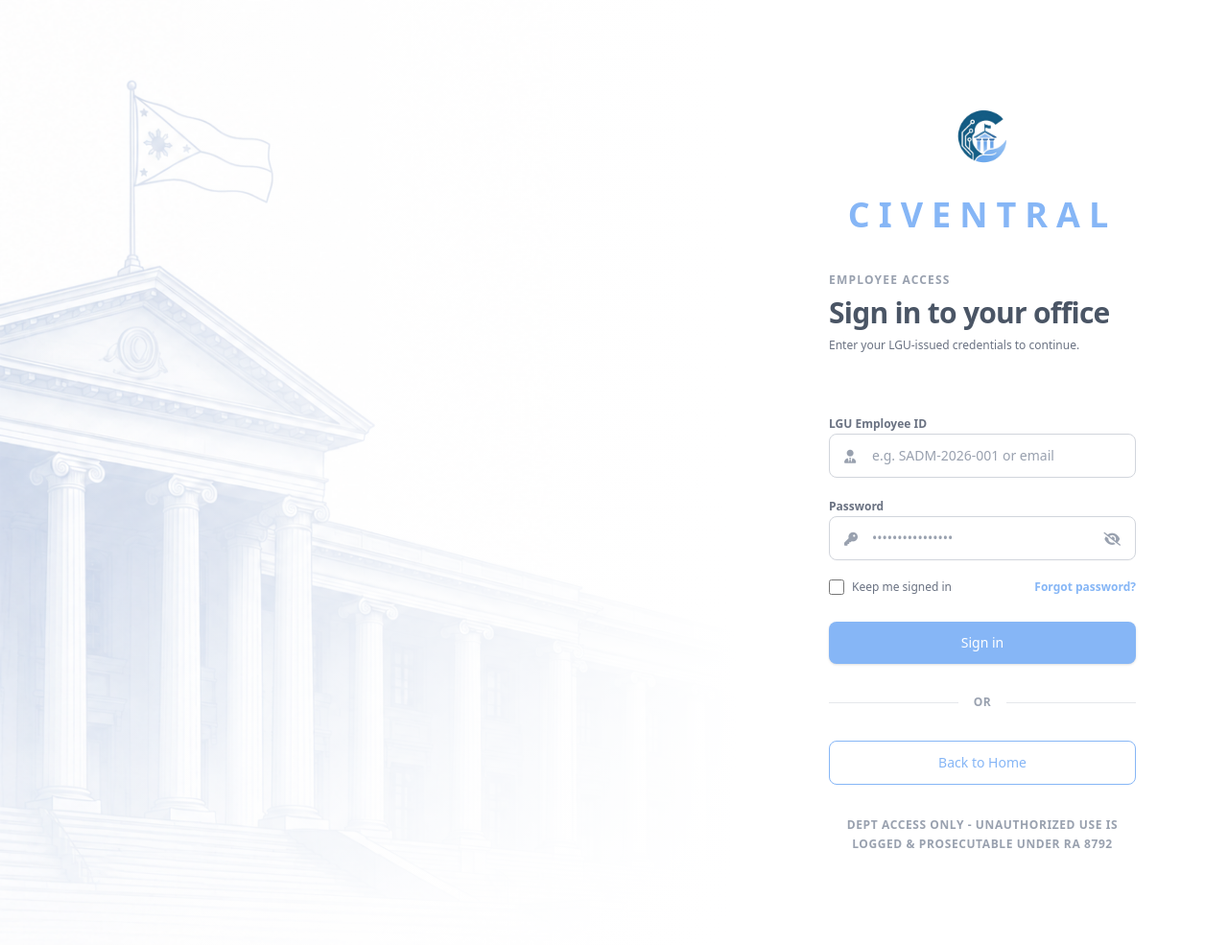
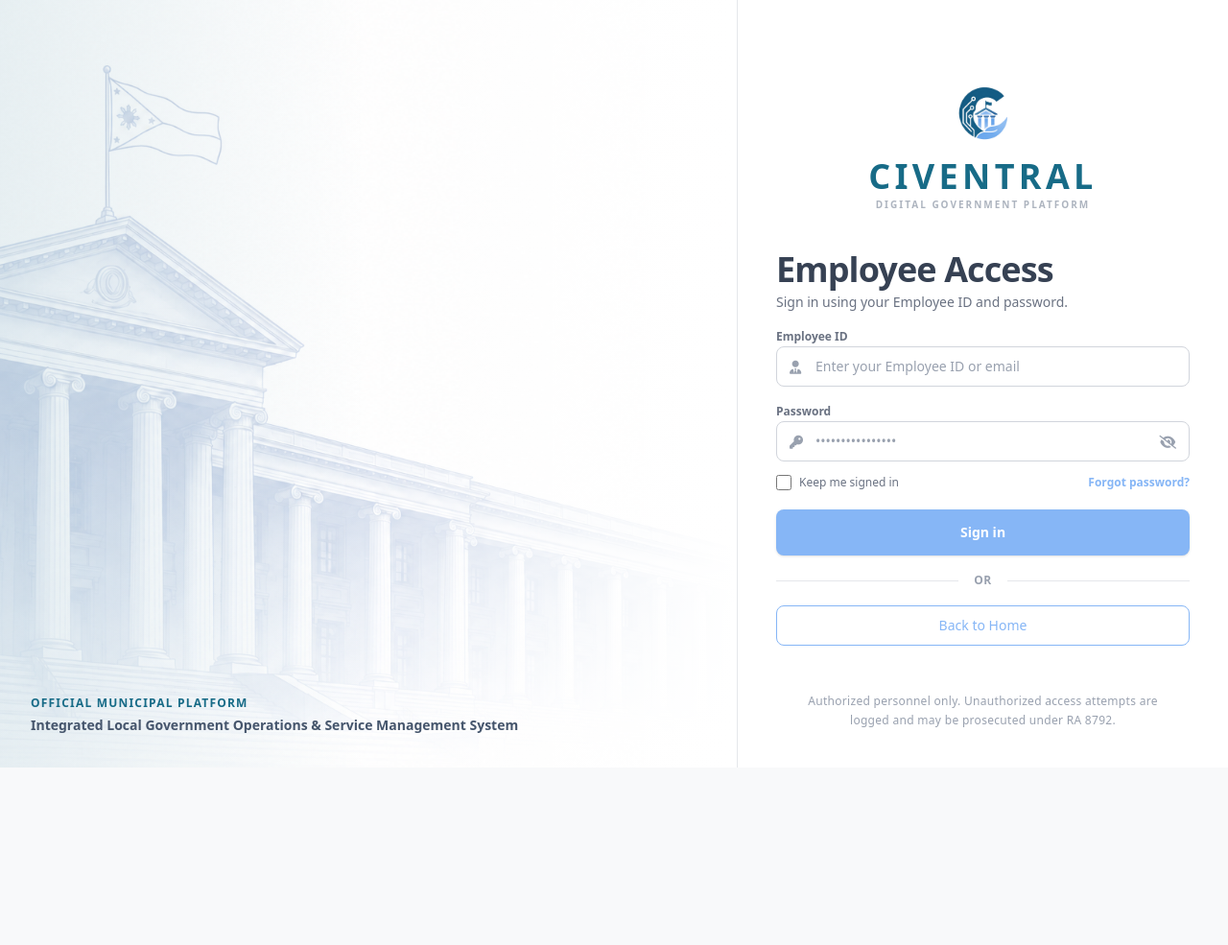
Before and after one commit to Jayson1204/Urban-Planning, a PHP site: page /login.php in a window 1280 px wide. Shown: the whole page at 96% size. After the commit the page ends 800 px from the top, so only its background shows below. Run offline with PHP 8.4, Linux system fonts and the light colour scheme; some libraries are stand-ins or nearby versions.

Commit message:
login ui

```diff
--- a/assets/js/login.js
+++ b/assets/js/login.js
@@ -14,27 +14,68 @@ function togglePasswordVisibility() {
     }
 
       // FOR THE FUCKING MODALS
+    let statusAlertTimer = null;
+
+    function hideStatusAlert() {
+      const modal = document.getElementById('statusModal');
+      if (!modal) return;
+      if (statusAlertTimer) {
+        clearTimeout(statusAlertTimer);
+        statusAlertTimer = null;
+      }
+      modal.classList.add('opacity-0', '-translate-y-2');
+      setTimeout(() => {
+        modal.classList.add('hidden');
+      }, 250);
+    }
+
     function showStatusAlert(type, customMessage = "") {
       const modal = document.getElementById('statusModal');
       const icon = document.getElementById('modalIcon');
+      const title = document.getElementById('modalTitle');
       const msgText = document.getElementById('modalMessage');
 
-      modal.classList.remove('hidden');
-      modal.className = "mt-4 border rounded-lg p-4 flex items-start space-x-3 transition-all duration-300";
+      if (!modal) return;
+
+      if (statusAlertTimer) {
+        clearTimeout(statusAlertTimer);
+        statusAlertTimer = null;
+      }
+
+      modal.classList.remove('hidden', 'opacity-0', '-translate-y-2', 'border-rose-200', 'bg-rose-50/95', 'text-rose-900', 'border-emerald-200', 'bg-emerald-50/95', 'text-emerald-900', 'border-amber-200', 'bg-amber-50/95', 'text-amber-900');
+      modal.className = "transform transition-all duration-300 ease-out border rounded-xl p-4 flex items-start space-x-3 shadow-lg relative my-2";
 
       if (type === 'success') {
-        modal.classList.add('border-green-200', 'bg-green-50', 'text-green-700');
-        icon.innerHTML = '<img src="assets/images/spinner.svg" class="h-6 w-6 shrink-0" alt="Loading...">';
-        msgText.textContent = customMessage || "Login successful. Redirecting...";
+        modal.classList.add('border-emerald-200', 'bg-emerald-50/95', 'text-emerald-900');
+        if (icon) icon.innerHTML = '<div class="w-8 h-8 rounded-full bg-emerald-100 flex items-center justify-center text-emerald-600 shadow-xs"><i class="fa-solid fa-circle-check text-base"></i></div>';
+        if (title) title.textContent = "Success";
+        msgText.textContent = customMessage || "Login successful. Entering dashboard...";
       } else if (type === 'error') {
-        modal.classList.add('border-red-200', 'bg-red-50', 'text-red-700');
-        icon.innerHTML = '<i class="fa-solid fa-circle-exclamation text-xl"></i>';
+        modal.classList.add('border-rose-200', 'bg-rose-50/95', 'text-rose-900');
+        if (icon) icon.innerHTML = '<div class="w-8 h-8 rounded-full bg-rose-100 flex items-center justify-center text-rose-600 shadow-xs animate-pulse"><i class="fa-solid fa-triangle-exclamation text-base"></i></div>';
+        if (title) title.textContent = "Notice";
         msgText.textContent = customMessage || "Login failed. Please check your credentials.";
       } else if (type === 'maintenance') {
-        modal.classList.add('border-brand-border', 'bg-brand-light', 'text-brand-dark');
-        icon.innerHTML = '<i class="fa-solid fa-circle-info text-xl"></i>';
+        modal.classList.add('border-amber-200', 'bg-amber-50/95', 'text-amber-900');
+        if (icon) icon.innerHTML = '<div class="w-8 h-8 rounded-full bg-amber-100 flex items-center justify-center text-amber-600 shadow-xs"><i class="fa-solid fa-screwdriver-wrench text-base"></i></div>';
+        if (title) title.textContent = "System Maintenance";
         msgText.textContent = customMessage || "System maintenance is scheduled for Sunday, 11:00 PM–1:00 AM. Save drafts before then.";
       }
+
+      statusAlertTimer = setTimeout(() => {
+        hideStatusAlert();
+      }, 7000);
+    }
+
+    function showDashboardLoadingOverlay(message = 'Entering Dashboard...') {
+      const overlay = document.getElementById('dashboardLoadingOverlay');
+      const msgEl = document.getElementById('loadingOverlayMessage');
+      if (msgEl) msgEl.textContent = message;
+      if (!overlay) return;
+      overlay.classList.remove('hidden');
+      setTimeout(() => {
+        overlay.classList.remove('opacity-0');
+      }, 10);
     }
 
     async function handleLogin(event) {
@@ -89,12 +130,10 @@ function togglePasswordVisibility() {
           openOtpModal(data.email || '');
         } else if (data.status === 'success') {
           showStatusAlert('success', data.message || 'Login successful! Redirecting to dashboard...');
-          if (submitBtn) {
-            submitBtn.innerHTML = '<span class="inline-flex items-center justify-center gap-2"><img src="assets/images/spinner.svg" class="h-4 w-4 inline" alt="loading"> Entering Dashboard...</span>';
-          }
+          showDashboardLoadingOverlay('Entering Dashboard...');
           setTimeout(() => {
             window.location.href = 'pages/dashboard.php';
-          }, 1200);
+          }, 1400);
         } else if (data.status === 'maintenance') {
           showStatusAlert('maintenance', data.message);
           if (typeof grecaptcha !== 'undefined') grecaptcha.reset();
@@ -115,12 +154,10 @@ function togglePasswordVisibility() {
         const validIds = ['SADM-2026-001', 'EMP-1111-ADMIN-2026', 'ADMIN', 'SUPERADMIN@CIVENTRAL.GOV.PH'];
         if (validIds.includes(id.toUpperCase()) && pass === '1234') {
           showStatusAlert('success', 'Login successful! Redirecting to dashboard...');
-          if (submitBtn) {
-            submitBtn.innerHTML = '<span class="inline-flex items-center justify-center gap-2"><img src="assets/images/spinner.svg" class="h-4 w-4 inline" alt="loading"> Entering Dashboard...</span>';
-          }
+          showDashboardLoadingOverlay('Entering Dashboard...');
           setTimeout(() => {
             window.location.href = 'pages/dashboard.php';
-          }, 1200);
+          }, 1400);
         } else {
           showStatusAlert('error', 'Login failed. Invalid credentials or network error.');
           if (typeof grecaptcha !== 'undefined') grecaptcha.reset();
@@ -184,31 +221,43 @@ function togglePasswordVisibility() {
       alertEl.textContent = message;
     }
 
-    // Auto-advance & paste handler for 6 OTP boxes
+    // Auto-advance & paste handler for 6 OTP boxes (NUMBERS ONLY STRICTLY ENFORCED)
     document.addEventListener('DOMContentLoaded', () => {
       const otpInputs = document.querySelectorAll('.otp-input');
       otpInputs.forEach((input, index) => {
+        // Strictly prevent non-numeric keys on keydown
+        input.addEventListener('keydown', (e) => {
+          const allowedControlKeys = ['Backspace', 'Delete', 'Tab', 'ArrowLeft', 'ArrowRight', 'Home', 'End'];
+          if (allowedControlKeys.includes(e.key) || e.ctrlKey || e.metaKey) {
+            if (e.key === 'Backspace' && !e.target.value && index > 0) {
+              otpInputs[index - 1].focus();
+            }
+            return;
+          }
+          if (!/^[0-9]$/.test(e.key)) {
+            e.preventDefault();
+          }
+        });
+
+        // Strip non-digit characters on input
         input.addEventListener('input', (e) => {
-          const val = e.target.value;
-          if (val && index < otpInputs.length - 1) {
+          const cleanVal = e.target.value.replace(/[^0-9]/g, '');
+          e.target.value = cleanVal;
+          if (cleanVal && index < otpInputs.length - 1) {
             otpInputs[index + 1].focus();
           }
         });
 
-        input.addEventListener('keydown', (e) => {
-          if (e.key === 'Backspace' && !e.target.value && index > 0) {
-            otpInputs[index - 1].focus();
-          }
-        });
-
+        // Handle numeric paste
         input.addEventListener('paste', (e) => {
           e.preventDefault();
-          const pastedData = (e.clipboardData || window.clipboardData).getData('text').trim();
-          if (/^\d{6}$/.test(pastedData)) {
-            pastedData.split('').forEach((char, i) => {
+          const pastedData = (e.clipboardData || window.clipboardData).getData('text').replace(/[^0-9]/g, '').trim();
+          if (pastedData) {
+            pastedData.split('').slice(0, 6).forEach((char, i) => {
               if (otpInputs[i]) otpInputs[i].value = char;
             });
-            otpInputs[5].focus();
+            const focusIndex = Math.min(pastedData.length, 5);
+            if (otpInputs[focusIndex]) otpInputs[focusIndex].focus();
           }
         });
       });
@@ -242,12 +291,11 @@ function togglePasswordVisibility() {
 
         if (data.status === 'success') {
           showOtpAlert('OTP verified! Entering Dashboard...', false);
-          if (verifyBtn) {
-            verifyBtn.innerHTML = '<span class="inline-flex items-center gap-2"><img src="assets/images/spinner.svg" class="h-4 w-4 inline" alt="loading"> Entering Dashboard...</span>';
-          }
+          closeOtpModal();
+          showDashboardLoadingOverlay('Entering Dashboard...');
           setTimeout(() => {
             window.location.href = 'pages/dashboard.php';
-          }, 1000);
+          }, 1400);
         } else {
           showOtpAlert(data.message || 'Verification failed.');
           if (verifyBtn) {
--- a/login.php
+++ b/login.php
@@ -27,59 +27,70 @@ $recaptchaSiteKey = getenv('RECAPTCHA_SITE_KEY') ?: '';
   <div class="min-h-screen flex flex-col md:flex-row relative">
 
     <div class="hidden md:block md:w-1/2 lg:w-3/5 bg-[url(assets/images/building-bg.jpg)] bg-cover bg-left bg-no-repeat mix-blend-multiply relative">
-      <div class="absolute inset-0 bg-gradient-to-r from-transparent to-white"></div>
+      <div class="absolute inset-0 bg-gradient-to-r from-brand-dark/10 via-transparent to-white"></div>
+
+      <!-- Decorative Enterprise Tagline Overlay -->
+      <div class="absolute bottom-8 left-8 right-8 text-slate-700/80 pointer-events-none hidden md:block">
+        <span class="text-xs font-bold tracking-widest uppercase text-brand-dark block mb-1">OFFICIAL MUNICIPAL PLATFORM</span>
+        <p class="text-sm font-semibold text-slate-600 max-w-lg leading-relaxed">
+          Integrated Local Government Operations & Service Management System
+        </p>
+      </div>
     </div>
 
-    <div class="flex-1 flex flex-col justify-between p-8 sm:p-12 md:p-16 lg:p-24 bg-white z-10">
+    <div class="flex-1 flex flex-col justify-between p-4 sm:p-6 md:p-8 lg:p-10 bg-white z-10 md:border-l md:border-gray-200 h-screen max-h-screen overflow-y-auto md:overflow-y-hidden">
 
       <div></div>
 
-      <div class="w-full max-w-md mx-auto space-y-6 my-auto relative">
+      <div class="w-full max-w-md mx-auto space-y-3 my-auto relative">
 
-        <div class="w-full space-y-6">
-          <div class="flex flex-col items-center justify-center text-center pb-4 w-full">
-            <img src="assets/images/logo.png" alt="Civentral Graphic" class="h-24 w-auto object-contain mb-3">
-            <span class="text-4xl font-black text-brand-medium tracking-[0.25em] uppercase font-sans">
+        <div class="w-full space-y-3">
+          <div class="flex flex-col items-center justify-center text-center pb-1 w-full">
+            <img src="assets/images/logo.png" alt="Civentral Graphic" class="h-20 sm:h-24 w-auto object-contain -mb-1">
+            <span class="text-3xl sm:text-4xl font-black text-[#176B87] tracking-[0.12em] uppercase font-sans">
               Civentral
+            </span>
+            <span class="text-[9px] sm:text-[10px] font-semibold tracking-[0.2em] uppercase text-gray-400/80 mt-0.5">
+              Digital Government Platform
             </span>
           </div>
 
-          <div class="flex flex-col items-center md:items-start text-center md:text-left space-y-2">
-            <span class="text-xs font-bold tracking-widest text-gray-400 uppercase">Employee Access</span>
-            <h1 class="text-3xl font-extrabold text-gray-600 tracking-tight">Sign in to your office</h1>
-            <p class="text-xs text-gray-500">Enter your LGU-issued credentials to continue.</p>
+          <div class="flex flex-col items-center md:items-start text-center md:text-left space-y-1 pt-5 sm:pt-6">
+            <h1 class="text-3xl sm:text-4xl font-extrabold text-gray-700 tracking-tight">Employee Access</h1>
+            <p class="text-xs sm:text-sm text-gray-500 font-medium">Sign in using your Employee ID and password.</p>
           </div>
         </div>
 
-        <div class="relative min-h-[4px]">
-          <div id="statusModal" class="hidden absolute left-0 right-0 -top-2 z-20 border rounded-lg p-4 items-start space-x-3 shadow-md transition-all duration-300">
-            <div id="modalIcon" class="mt-0.5"></div>
+        <div id="statusModal" class="hidden transform transition-all duration-300 ease-out border rounded-xl p-3 flex items-start space-x-3 shadow-lg relative my-1">
+          <div id="modalIcon" class="shrink-0 mt-0.5"></div>
+          <div class="flex-1">
+            <p id="modalTitle" class="text-xs font-bold uppercase tracking-wider mb-0.5"></p>
             <p id="modalMessage" class="text-xs font-medium leading-relaxed"></p>
           </div>
         </div>
 
-        <form id="loginForm" class="space-y-4 pt-2" onsubmit="handleLogin(event)">
+        <form id="loginForm" class="space-y-3" onsubmit="handleLogin(event)">
 
-        <div class="space-y-1.5">
-          <label for="employeeId" class="text-xs font-semibold text-gray-500">LGU Employee ID</label>
+        <div class="space-y-1">
+          <label for="employeeId" class="text-xs font-semibold text-gray-500">Employee ID</label>
           <div class="relative flex items-center">
-            <span class="absolute left-4 text-gray-400">
+            <span class="absolute left-3.5 text-gray-400">
               <i class="fa-solid fa-user-tie text-sm"></i>
             </span>
             <input
               type="text"
               id="employeeId"
-              placeholder="e.g. SADM-2026-001 or email"
+              placeholder="Enter your Employee ID or email"
               required
-              class="w-full pl-11 pr-4 py-3 bg-white border border-gray-300 rounded-lg text-sm text-gray-800 placeholder-gray-400 focus:outline-none focus:border-brand-medium focus:ring-1 focus:ring-brand-medium transition"
+              class="w-full pl-10 pr-4 py-2.5 bg-white border border-gray-300 rounded-lg text-sm text-gray-800 placeholder-gray-400 focus:outline-none focus:border-brand-medium focus:ring-1 focus:ring-brand-medium transition"
             />
           </div>
         </div>
 
-        <div class="space-y-1.5">
+        <div class="space-y-1">
           <label for="password" class="text-xs font-semibold text-gray-500">Password</label>
           <div class="relative flex items-center">
-            <span class="absolute left-4 text-gray-400">
+            <span class="absolute left-3.5 text-gray-400">
               <i class="fa-solid fa-key text-sm"></i>
             </span>
             <input
@@ -87,19 +98,19 @@ $recaptchaSiteKey = getenv('RECAPTCHA_SITE_KEY') ?: '';
               id="password"
               placeholder="••••••••••••••••"
               required
-              class="w-full pl-11 pr-11 py-3 bg-white border border-gray-300 rounded-lg text-sm text-gray-800 placeholder-gray-400 focus:outline-none focus:border-brand-medium focus:ring-1 focus:ring-brand-medium transition"
+              class="w-full pl-10 pr-10 py-2.5 bg-white border border-gray-300 rounded-lg text-sm text-gray-800 placeholder-gray-400 focus:outline-none focus:border-brand-medium focus:ring-1 focus:ring-brand-medium transition"
             />
             <button
               type="button"
               onclick="togglePasswordVisibility()"
-              class="absolute right-4 text-gray-400 hover:text-gray-600 focus:outline-none"
+              class="absolute right-3.5 text-gray-400 hover:text-gray-600 focus:outline-none"
             >
               <i id="passwordIcon" class="fa-solid fa-eye-slash text-sm"></i>
             </button>
           </div>
         </div>
 
-        <div class="flex items-center justify-between pt-1">
+        <div class="flex items-center justify-between pt-0.5">
           <label class="flex items-center space-x-2 cursor-pointer select-none">
             <input
               type="checkbox"
@@ -110,19 +121,19 @@ $recaptchaSiteKey = getenv('RECAPTCHA_SITE_KEY') ?: '';
           <a href="#" class="text-xs font-semibold text-brand-medium hover:underline">Forgot password?</a>
         </div>
 
-        <div class="flex justify-center my-3">
-          <div class="g-recaptcha" data-sitekey="<?php echo htmlspecialchars($recaptchaSiteKey); ?>"></div>
+        <div class="flex justify-center my-2">
+          <div class="g-recaptcha scale-95 sm:scale-100 origin-center" data-sitekey="<?php echo htmlspecialchars($recaptchaSiteKey); ?>"></div>
         </div>
 
         <button
           type="submit"
-          class="w-full py-3 px-4 bg-brand-medium hover:bg-opacity-90 text-white font-medium rounded-lg text-sm transition shadow-sm focus:outline-none"
+          class="w-full py-3.5 px-4 bg-brand-medium hover:bg-opacity-90 text-white font-semibold rounded-lg text-sm transition shadow-sm focus:outline-none cursor-pointer"
         >
           Sign in
         </button>
       </form>
 
-      <div class="relative flex py-2 items-center">
+      <div class="relative flex py-1.5 items-center">
         <div class="flex-grow border-t border-gray-200"></div>
         <span class="flex-shrink mx-4 text-xs font-semibold text-gray-400 tracking-wider">OR</span>
         <div class="flex-grow border-t border-gray-200"></div>
@@ -130,16 +141,16 @@ $recaptchaSiteKey = getenv('RECAPTCHA_SITE_KEY') ?: '';
 
       <a
         href="index.php"
-        class="inline-block text-center w-full py-3 px-4 bg-white hover:bg-brand-medium hover:text-white text-brand-medium font-medium border border-brand-medium rounded-lg text-sm transition focus:outline-none"
+        class="inline-block text-center w-full py-2.5 px-4 bg-white hover:bg-brand-medium hover:text-white text-brand-medium font-medium border border-brand-medium rounded-lg text-sm transition focus:outline-none"
       >
         Back to Home
       </a>
 
   </div>
 
-      <div class="text-center pt-8">
-        <p class="text-[10px] md:text-xs font-bold text-gray-400 tracking-wider uppercase max-w-sm mx-auto leading-relaxed">
-          DEPT ACCESS ONLY - UNAUTHORIZED USE IS LOGGED & PROSECUTABLE UNDER RA 8792
+      <div class="text-center pt-3 sm:pt-4">
+        <p class="text-[10px] md:text-xs font-medium text-gray-400 tracking-wide leading-relaxed max-w-sm mx-auto">
+          Authorized personnel only. Unauthorized access attempts are logged and may be prosecuted under RA 8792.
         </p>
       </div>
 
@@ -203,6 +214,36 @@ $recaptchaSiteKey = getenv('RECAPTCHA_SITE_KEY') ?: '';
     </div>
   </div>
 
+  <!-- Fullscreen Dashboard Loading Overlay -->
+  <div id="dashboardLoadingOverlay" class="hidden fixed inset-0 z-50 flex flex-col items-center justify-center bg-white/95 backdrop-blur-md transition-all duration-500 opacity-0 pointer-events-auto">
+    <div class="flex flex-col items-center space-y-6 text-center p-8 max-w-sm mx-auto">
+      <div class="relative flex items-center justify-center">
+        <!-- Outer pulsing ring -->
+        <div class="absolute w-40 h-40 rounded-full bg-brand-medium/20 animate-ping"></div>
+        <img src="assets/images/logo.png" alt="Civentral Logo" class="h-32 w-auto object-contain relative z-10 animate-bounce">
+      </div>
+
+      <div>
+        <span class="text-3xl font-black text-brand-medium tracking-[0.25em] uppercase font-sans block">
+          Civentral
+        </span>
+      </div>
+
+      <div class="flex items-center space-x-3 pt-2 text-brand-dark font-semibold text-sm">
+        <svg class="animate-spin h-5 w-5 text-brand-medium" xmlns="http://www.w3.org/2000/svg" fill="none" viewBox="0 0 24 24">
+          <circle class="opacity-25" cx="12" cy="12" r="10" stroke="currentColor" stroke-width="4"></circle>
+          <path class="opacity-75" fill="currentColor" d="M4 12a8 8 0 018-8V0C5.373 0 0 5.373 0 12h4zm2 5.291A7.962 7.962 0 014 12H0c0 3.042 1.135 5.824 3 7.938l3-2.647z"></path>
+        </svg>
+        <span id="loadingOverlayMessage" class="text-slate-700 font-medium">Entering Dashboard...</span>
+      </div>
+
+      <!-- Progress indicator bar -->
+      <div class="w-48 h-1.5 bg-slate-100 rounded-full overflow-hidden relative">
+        <div class="h-full bg-brand-medium rounded-full animate-pulse w-full"></div>
+      </div>
+    </div>
+  </div>
+
   <script src="assets/js/login.js"></script>
 </body>
 </html>
```
